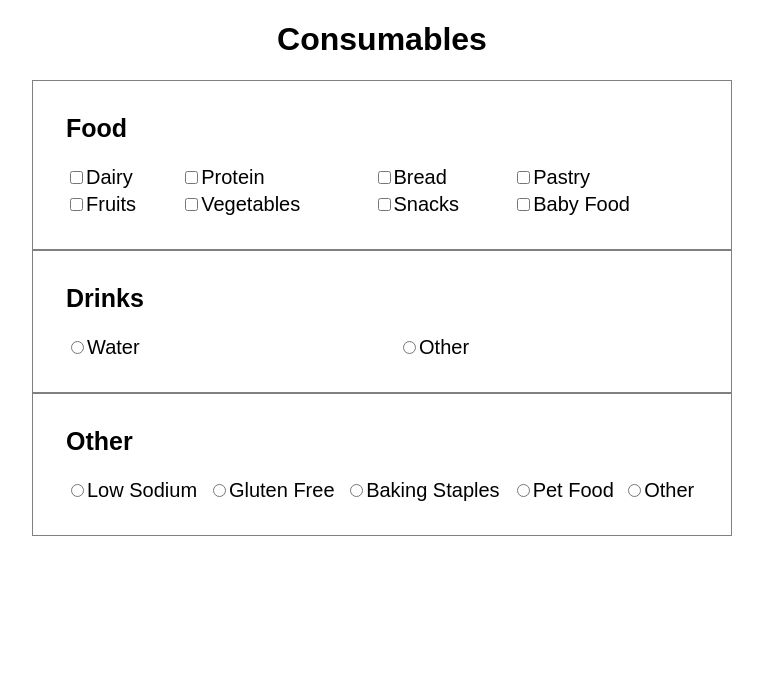
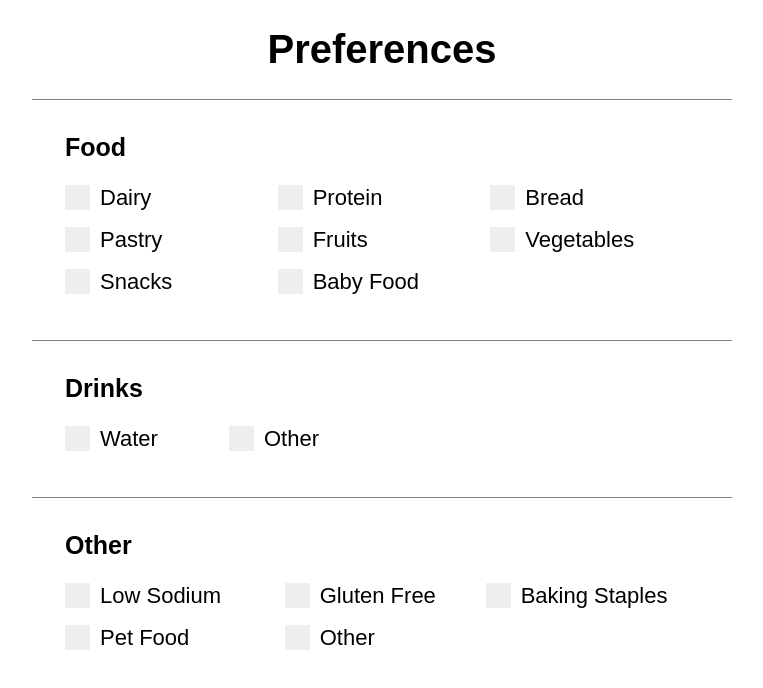
Before and after one commit to dbf8/Means_Database_Signup, a React (Create React App) app: page / in a window 1280 px wide. Shown: the top 688 px of the page, without its empty margins (258-1021 px from the left). Built offline with nearby package versions, Linux system fonts and the light colour scheme.

Commit message:
finished styling table

```diff
--- a/src/preferences/Preferences.css
+++ b/src/preferences/Preferences.css
@@ -1,3 +1,7 @@
+.preferences-header {
+   font-family: 'Oswald', sans-serif;
+   font-size: 40px;
+}
 label {
    font-size: 20px;
 }
@@ -7,13 +11,82 @@ th {
 }
 table {
    margin: 0 auto;
-   border: 1px solid grey;
+   border-top: 1px solid grey;
    padding: 30px;
    width: 700px;
+}
+.water {
+   width: 160px;
 }
 tbody {
    text-align: left;
 }
-input.btn {
-   border-radius: none;
+.food-table {
+   width: 150px;
 }
+.other-table {
+   width: 100px;
+}
+.container {
+   display: block;
+   position: relative;
+   padding-left: 35px;
+   margin-bottom: 12px;
+   font-size: 22px;
+   -webkit-user-select: none;
+   -moz-user-select: none;
+   -ms-user-select: none;
+   user-select: none;
+}
+/* Style from W3
+/* Hide the browser's default checkbox */
+.container input {
+   position: absolute;
+   opacity: 0;
+   cursor: pointer;
+}
+
+/* Create a custom checkbox */
+.checkmark {
+   position: absolute;
+   top: 0;
+   left: 0;
+   height: 25px;
+   width: 25px;
+   background-color: #eee;
+}
+
+/* On mouse-over, add a grey background color */
+.container:hover input ~ .checkmark {
+   background-color: #ccc;
+}
+
+/* When the checkbox is checked, add a blue background */
+.container input:checked ~ .checkmark {
+   background-color: #2196F3;
+}
+
+/* Create the checkmark/indicator (hidden when not checked) */
+.checkmark:after {
+   content: "";
+   position: absolute;
+   display: none;
+}
+
+/* Show the checkmark when checked */
+.container input:checked ~ .checkmark:after {
+   display: block;
+}
+
+/* Style the checkmark/indicator */
+.container .checkmark:after {
+   left: 9px;
+   top: 5px;
+   width: 5px;
+   height: 10px;
+   border: solid white;
+   border-width: 0 3px 3px 0;
+   -webkit-transform: rotate(45deg);
+   -ms-transform: rotate(45deg);
+   transform: rotate(45deg);
+}
--- a/src/preferences/Preferences.js
+++ b/src/preferences/Preferences.js
@@ -5,44 +5,48 @@ class Preferences extends Component {
   render() {
     return (
       <div className="table-container">
-        <h1>Consumables</h1>
+        <h1 className="preferences-header">Preferences</h1>
         <table>
           <tbody>
             <th>Food</th>
             <tr>
-              <td><label><input className="btn" type="checkbox" />Dairy</label></td>
-              <td><label><input className="btn" type="checkbox" />Protein</label></td>
-              <td><label><input className="btn" type="checkbox" />Bread</label></td>
-              <td><label><input className="btn" type="checkbox" />Pastry</label></td>
+              <td className="food-table"><label className="container">Dairy<input type="checkbox" /><span className="checkmark"></span></label></td>
+              <td className="food-table"><label className="container">Protein<input type="checkbox" /><span className="checkmark"></span></label></td>
+              <td className="food-table"><label className="container">Bread<input type="checkbox" /><span className="checkmark"></span></label></td>
             </tr>
             <tr>
-              <td><label><input className="btn" type="checkbox" />Fruits</label></td>
-              <td><label><input className="btn" type="checkbox" />Vegetables</label></td>
-              <td><label><input className="btn" type="checkbox" />Snacks</label></td>
-              <td><label><input className="btn" type="checkbox" />Baby Food</label></td>
+              <td className="food-table"><label className="container">Pastry<input type="checkbox" /><span className="checkmark"></span></label></td>
+              <td className="food-table"><label className="container">Fruits<input type="checkbox" /><span className="checkmark"></span></label></td>
+              <td className="food-table"><label className="container">Vegetables<input type="checkbox" /><span className="checkmark"></span></label></td>
+            </tr>
+            <tr>
+              <td className="food-table"><label className="container">Snacks<input type="checkbox" /><span className="checkmark"></span></label></td>
+              <td className="food-table"><label className="container">Baby Food<input type="checkbox" /><span className="checkmark"></span></label></td>
             </tr>
           </tbody>
         </table>
 
-        <table>
+        <table className="drinks">
           <tbody>
             <th>Drinks</th>
             <tr>
-              <td><label><input type="radio" />Water</label></td>
-              <td><label><input type="radio" />Other</label></td>
+              <td className="water"><label className="container">Water<input type="checkbox" /><span className="checkmark"></span></label></td>
+              <td><label className="container">Other<input type="checkbox" /><span className="checkmark"></span></label></td>
             </tr>
           </tbody>
         </table>
 
-        <table>
+        <table className="other">
           <tbody>
             <th>Other</th>
             <tr>
-              <td><label><input type="radio" />Low Sodium</label></td>
-              <td><label><input type="radio" />Gluten Free</label></td>
-              <td><label><input type="radio" />Baking Staples</label></td>
-              <td><label><input type="radio" />Pet Food</label></td>
-              <td><label><input type="radio" />Other</label></td>
+              <td className="other-table"><label className="container">Low Sodium<input type="checkbox" /><span className="checkmark"></span></label></td>
+              <td className="other-table"><label className="container">Gluten Free<input type="checkbox" /><span className="checkmark"></span></label></td>
+              <td className="other-table"><label className="container">Baking Staples<input type="checkbox" /><span className="checkmark"></span></label></td>
+            </tr>
+            <tr>
+              <td className="other-table"><label className="container">Pet Food<input type="checkbox" /><span className="checkmark"></span></label></td>
+              <td className="other-table"><label className="container">Other<input type="checkbox" /><span className="checkmark"></span></label></td>
             </tr>
           </tbody>
         </table>
```
